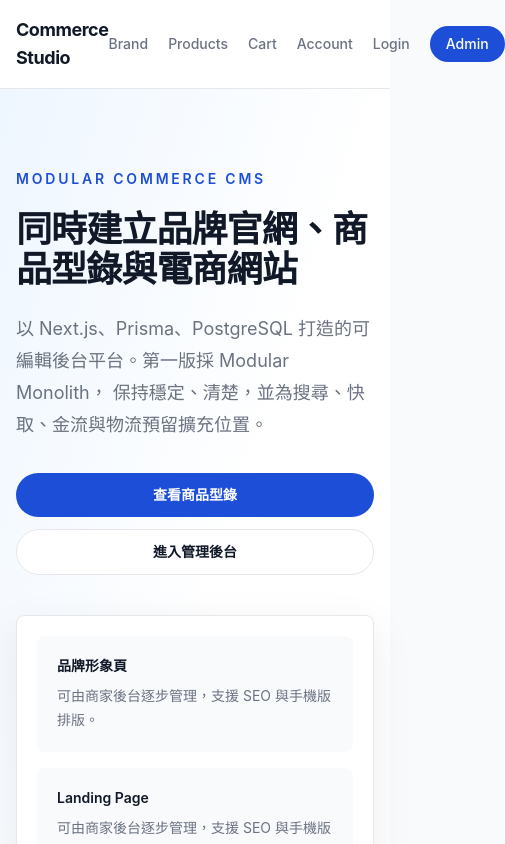
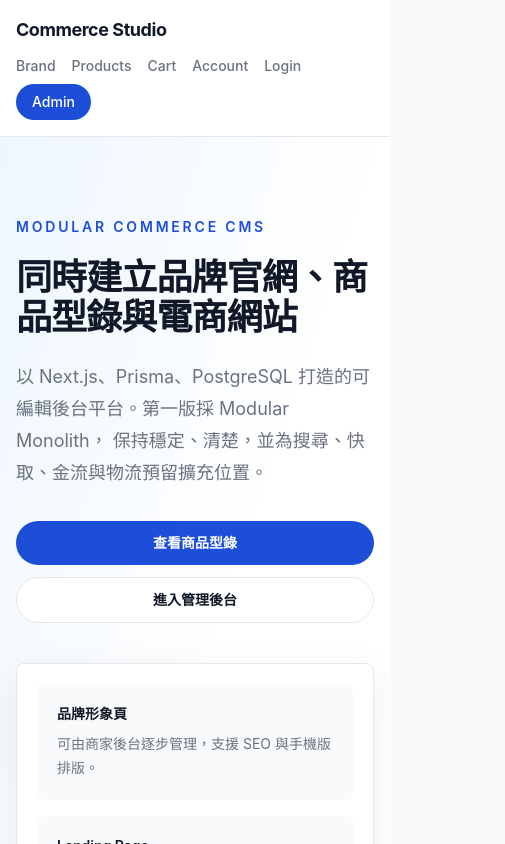
Before and after one commit to enyin-julio/ecommerce-cms-platform, a Next.js app: page / in a window 390 px wide. Shown: the top 844 px of the page, 505 px wide, since content can reach past the window. Built offline with nearby package versions, Linux system fonts and the light colour scheme.

Commit message:
Fix storefront mobile header overflow

```diff
--- a/src/components/public/site-header.tsx
+++ b/src/components/public/site-header.tsx
@@ -3,11 +3,11 @@ import Link from "next/link";
 export function SiteHeader() {
   return (
     <header className="sticky top-0 z-20 border-b border-line bg-white/90 backdrop-blur">
-      <div className="mx-auto flex max-w-6xl items-center justify-between px-4 py-4 sm:px-6">
+      <div className="mx-auto flex max-w-6xl flex-col gap-3 px-4 py-4 sm:flex-row sm:items-center sm:justify-between sm:px-6">
         <Link href="/" className="text-lg font-bold tracking-tight text-ink">
           Commerce Studio
         </Link>
-        <nav className="flex items-center gap-5 text-sm font-medium text-muted">
+        <nav className="flex flex-wrap items-center gap-x-4 gap-y-2 text-sm font-medium text-muted">
           <Link className="hover:text-ink" href="/about">
             Brand
           </Link>
```
Also changed, not shown: 1 other file (tests, documents, lock files or other folders).
